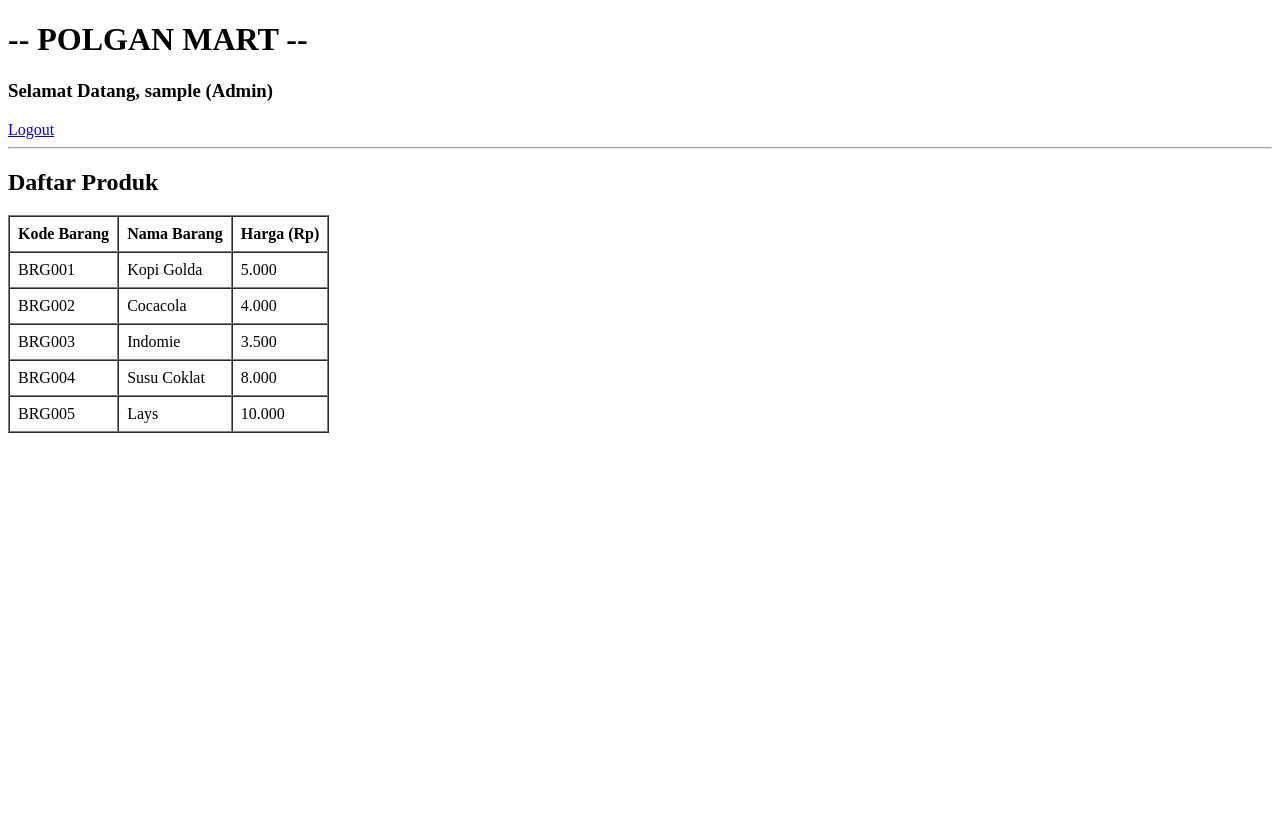
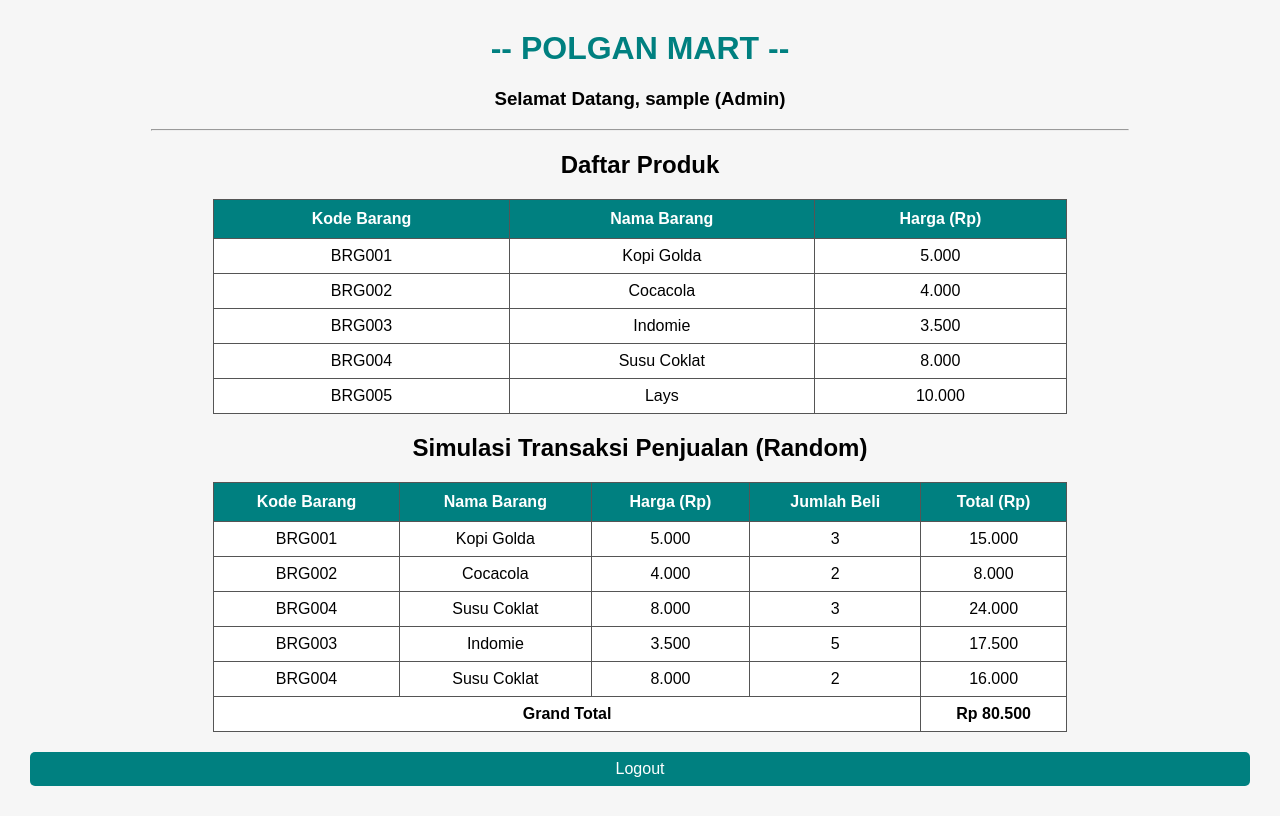
Before and after one commit to Azafarira/UTSWeB1_AZAFARIRAA, a PHP site: page /dashboard.php in a window 1280 px wide. Before the commit the page ends 433 px from the top, so only its background shows below. Run offline with PHP 8.4, Linux system fonts and the light colour scheme; the visitor is signed in with stand-in values (Sample User, id 1).

Commit message:
dashboard penjualan(logika penjualan random)

```diff
--- a/dashboard.php
+++ b/dashboard.php
@@ -12,22 +12,70 @@ if (!isset($_SESSION['username'])) {
 <html>
 <head>
     <title>Dashboard Penjualan</title>
+    <style>
+        body {
+            font-family: Arial, sans-serif;
+            background-color: #f6f6f6;
+            margin: 30px;
+        }
+        h1 {
+            color: #008080;
+            text-align: center;
+        }
+        table {
+            margin: 20px auto;
+            border-collapse: collapse;
+            width: 70%;
+        }
+        table, th, td {
+            border: 1px solid #555;
+        }
+        th {
+            background-color: #008080;
+            color: white;
+            padding: 10px;
+        }
+        td {
+            text-align: center;
+            padding: 8px;
+            background-color: #fff;
+        }
+        .logout {
+            display: block;
+            text-align: center;
+            margin-top: 20px;
+            text-decoration: none;
+            background-color: #008080;
+            color: white;
+            padding: 8px 16px;
+            border-radius: 5px;
+        }
+        .logout:hover {
+            background-color: #006666;
+        }
+        hr {
+            width: 80%;
+            margin: auto;
+        }
+    </style>
 </head>
 <body>
     <h1>-- POLGAN MART --</h1>
-    <h3>Selamat Datang, <?php echo $_SESSION['username']; ?> (<?php echo $_SESSION['role']; ?>)</h3>
-    <a href="logout.php">Logout</a>
+    <h3 style="text-align:center;">Selamat Datang,
+        <?php echo $_SESSION['username']; ?>
+        (<?php echo $_SESSION['role']; ?>)
+    </h3>
+
     <hr>
 
     <?php
-    // Array data produk
+    // ===== Commit 5 – Setup Awal Dashboard Penjualan =====
     $kode_barang = ["BRG001", "BRG002", "BRG003", "BRG004", "BRG005"];
     $nama_barang = ["Kopi Golda", "Cocacola", "Indomie", "Susu Coklat", "Lays"];
     $harga_barang = [5000, 4000, 3500, 8000, 10000];
 
-    // Tampilkan produk dalam tabel
-    echo "<h2>Daftar Produk</h2>";
-    echo "<table border='1' cellpadding='8' cellspacing='0'>";
+    echo "<h2 style='text-align:center;'>Daftar Produk</h2>";
+    echo "<table>";
     echo "<tr><th>Kode Barang</th><th>Nama Barang</th><th>Harga (Rp)</th></tr>";
 
     for ($i = 0; $i < count($kode_barang); $i++) {
@@ -39,6 +87,45 @@ if (!isset($_SESSION['username'])) {
     }
 
     echo "</table>";
+
+    // ===== Commit 6 – Logika Penjualan Random =====
+    echo "<h2 style='text-align:center;'>Simulasi Transaksi Penjualan (Random)</h2>";
+
+    $beli = [];       // array untuk menyimpan kode barang yang dibeli
+    $jumlah = [];     // array untuk jumlah pembelian setiap barang
+    $total = [];      // total harga tiap barang
+    $grandtotal = 0;  // total semua pembelian
+
+    echo "<table>";
+    echo "<tr><th>Kode Barang</th><th>Nama Barang</th><th>Harga (Rp)</th><th>Jumlah Beli</th><th>Total (Rp)</th></tr>";
+
+    // Menampilkan 5 pembelian acak
+    for ($i = 0; $i < 5; $i++) {
+        $acak = rand(0, count($kode_barang) - 1); // memilih barang acak
+        $jumlah_beli = rand(1, 5); // jumlah acak antara 1–5
+
+        $beli[] = $kode_barang[$acak];
+        $jumlah[] = $jumlah_beli;
+        $total_harga = $harga_barang[$acak] * $jumlah_beli;
+        $total[] = $total_harga;
+        $grandtotal += $total_harga;
+
+        echo "<tr>";
+        echo "<td>" . $kode_barang[$acak] . "</td>";
+        echo "<td>" . $nama_barang[$acak] . "</td>";
+        echo "<td>" . number_format($harga_barang[$acak], 0, ',', '.') . "</td>";
+        echo "<td>" . $jumlah_beli . "</td>";
+        echo "<td>" . number_format($total_harga, 0, ',', '.') . "</td>";
+        echo "</tr>";
+    }
+
+    echo "<tr style='font-weight:bold; background-color:#e0f7f7;'>";
+    echo "<td colspan='4'>Grand Total</td>";
+    echo "<td>Rp " . number_format($grandtotal, 0, ',', '.') . "</td>";
+    echo "</tr>";
+    echo "</table>";
     ?>
+
+    <a class="logout" href="logout.php">Logout</a>
 </body>
 </html>
```
Also changed, not shown: ss/commit 6.png (added).
